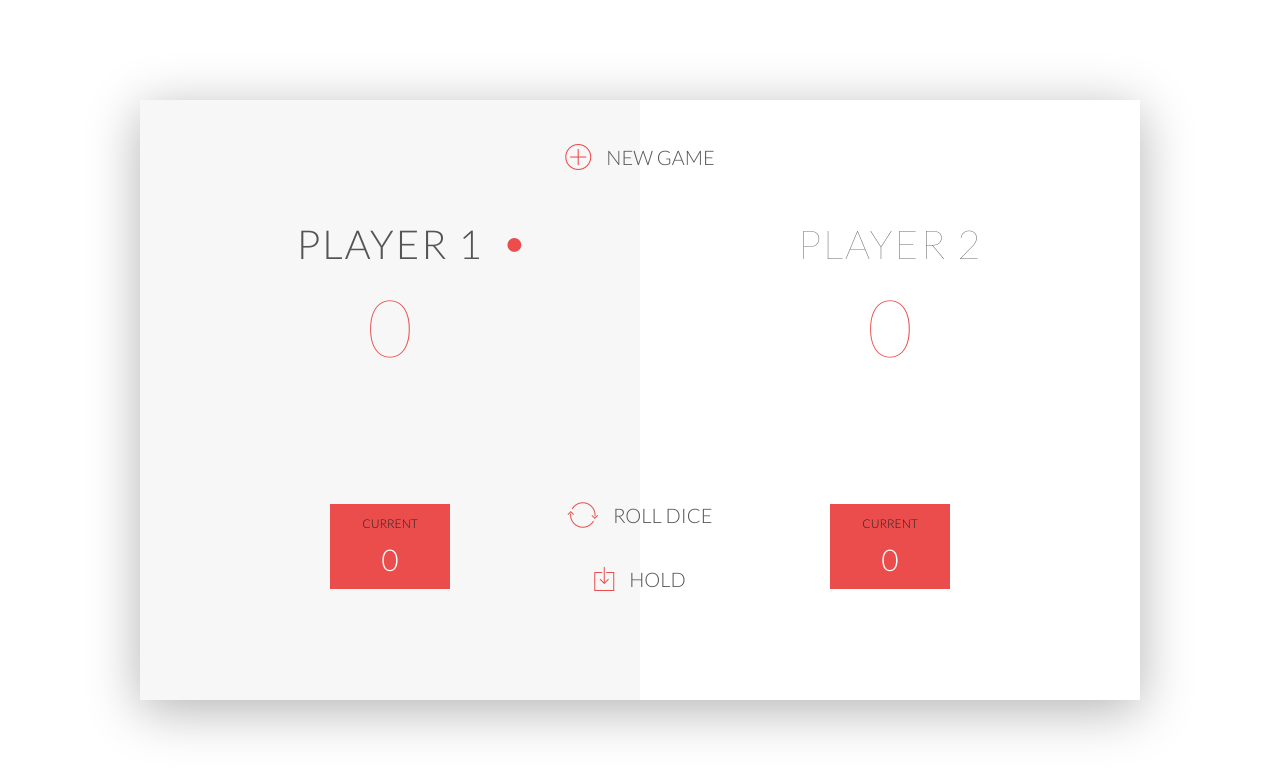
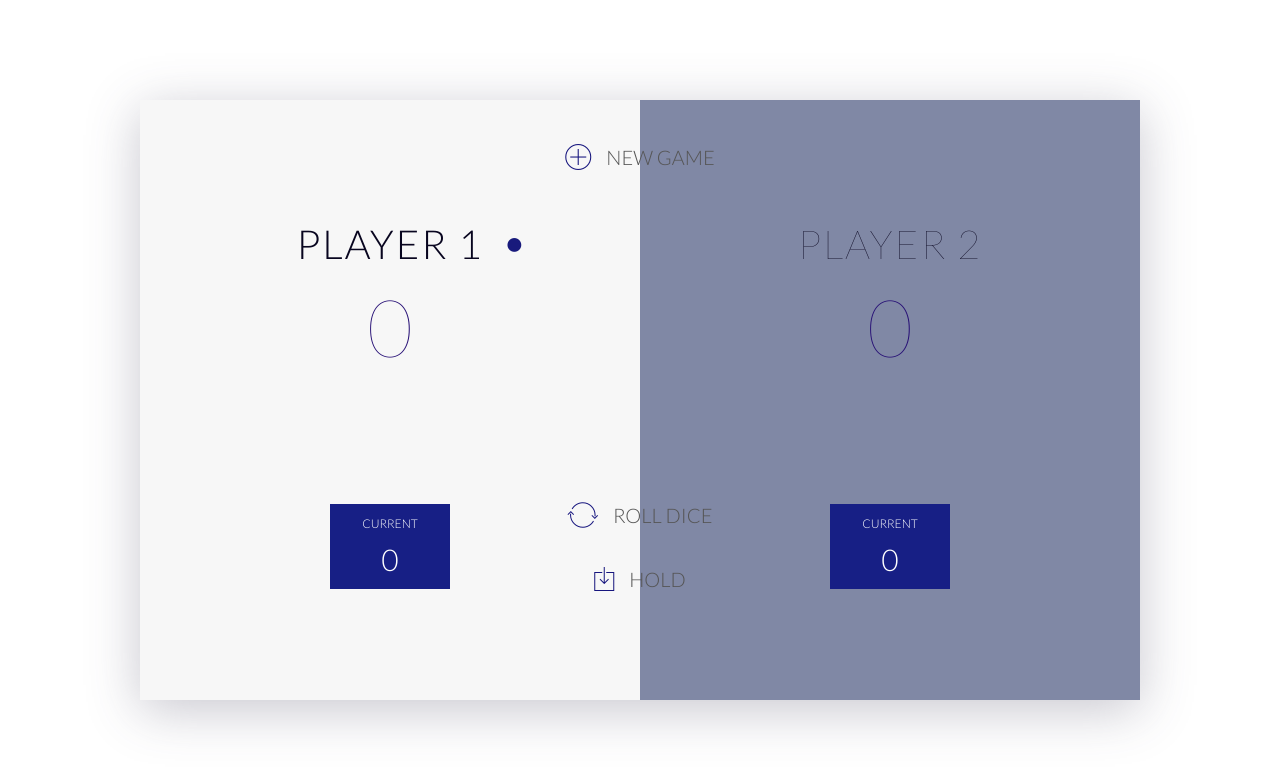
Before and after one commit to sabrina-32/Pig-Game, a plain HTML site: page index.html in a window 1280 px wide. Drawn offline with nearby package versions, Linux system fonts and the light colour scheme.

Commit message:
changed color

```diff
--- a/CSS/style.css
+++ b/CSS/style.css
@@ -22,7 +22,7 @@ body {
     font-weight: 300;
     position: relative;
     height: 100vh;
-    color: #555;
+    color: rgb(8, 5, 31);
 }
 
 .wrapper {
@@ -31,8 +31,8 @@ body {
     top: 50%;
     left: 50%;
     transform: translate(-50%, -50%);
-    background-color: #fff;
-    box-shadow: 0px 10px 50px rgba(0, 0, 0, 0.3);
+    background-color: rgb(128, 136, 165);
+    box-shadow: 0px 10px 50px rgba(69, 66, 92, 0.295);
     overflow: hidden;
 }
 
@@ -65,7 +65,7 @@ body {
     text-align: center;
     font-size: 80px;
     font-weight: 100;
-    color: #EB4D4D;
+    color: rgb(38, 15, 117);
     margin-bottom: 130px;
 }
 
@@ -76,14 +76,14 @@ body {
     content: "\2022";
     font-size: 47px;
     position: absolute;
-    color: #EB4D4D;
+    color: rgb(24, 26, 124);
     top: -7px;
     right: 10px;
 
 }
 
 .player-current-box {
-    background-color: #EB4D4D;
+    background-color: rgb(23, 31, 133);
     color: #fff;
     width: 40%;
     margin: 0 auto;
@@ -95,7 +95,7 @@ body {
     text-transform: uppercase;
     margin-bottom: 10px;
     font-size: 12px;
-    color: #222;
+    color: #fff;
 }
 
 .player-current-score {
@@ -126,7 +126,7 @@ button:focus {
 }
 
 i {
-    color: #EB4D4D;
+    color: rgb(22, 21, 126);
     display: inline-block;
     margin-right: 15px;
     font-size: 32px;
@@ -150,4 +150,4 @@ i {
 }
 
 .winner { background-color: #f7f7f7; }
-.winner .player-name { font-weight: 300; color: #EB4D4D; }
+.winner .player-name { font-weight: 300; color: rgb(32, 30, 145); }
```
